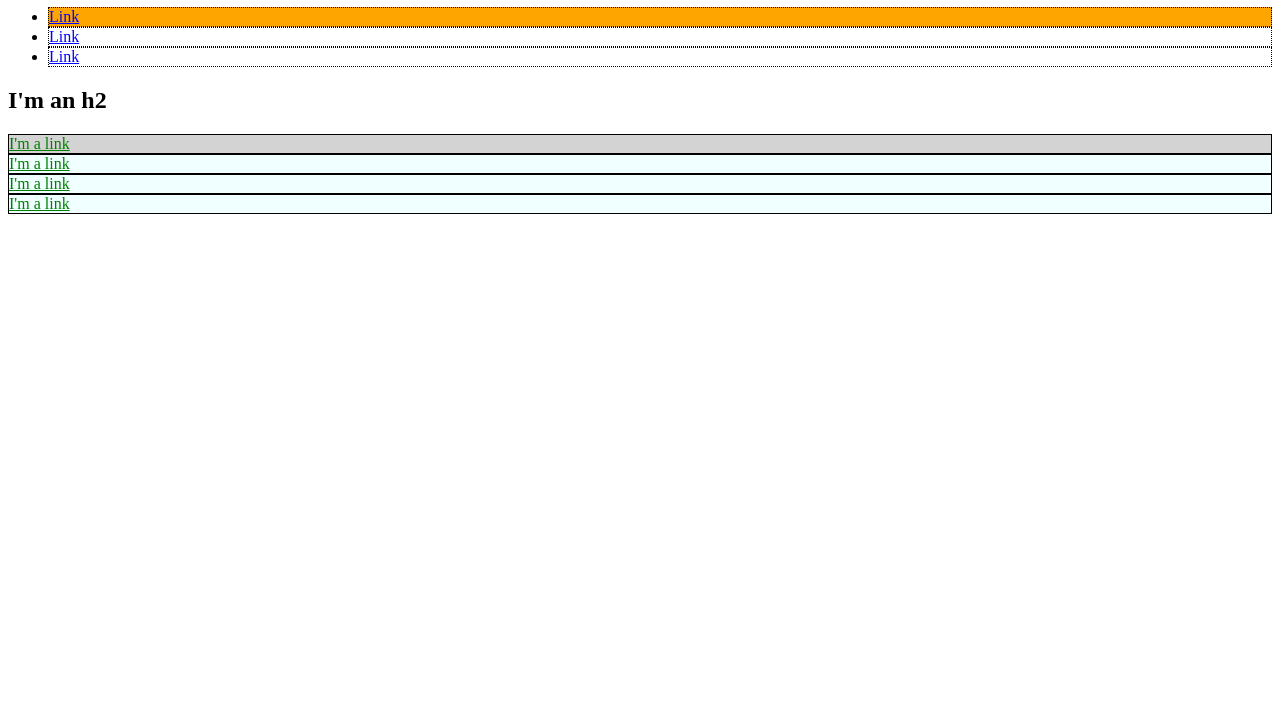
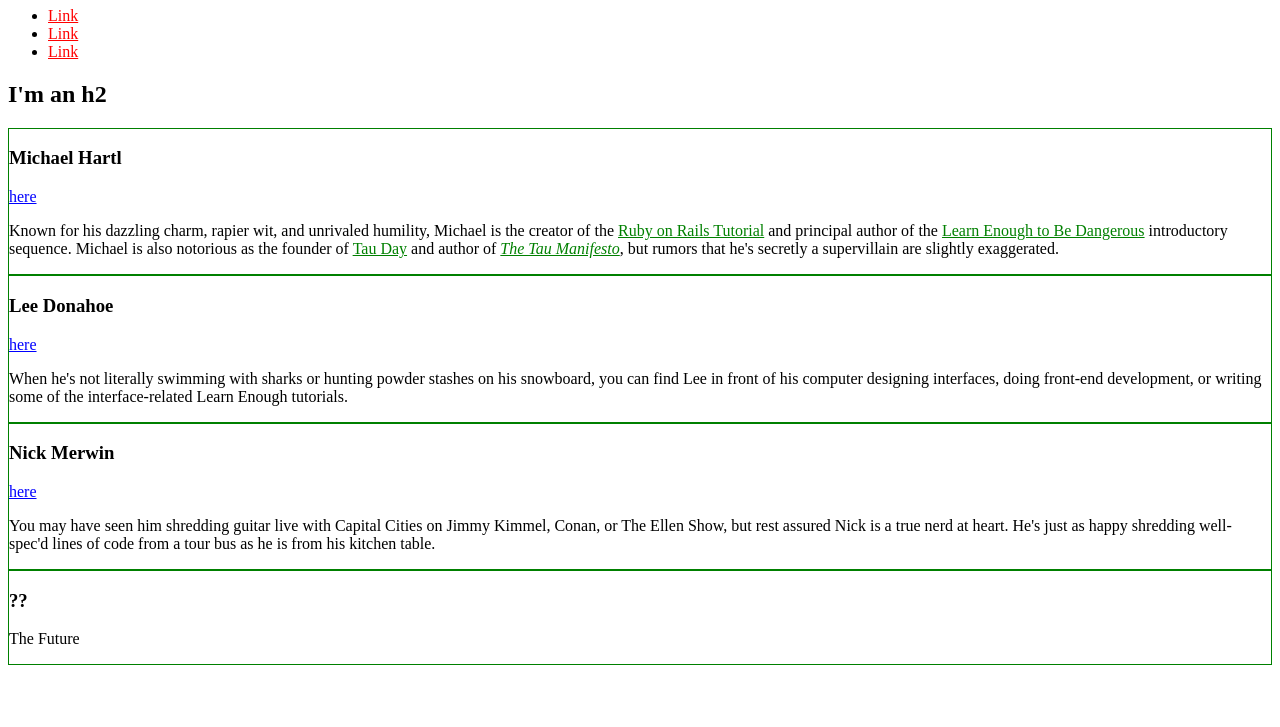
Before and after one commit to PatrikPajer/PatrikPajer.github.io, a plain HTML site: page index.html in a window 1280 px wide. Shown: the part 73-800 px from the top of the page. Drawn offline with Linux system fonts and the light colour scheme.

Commit message:
add completely new content and specific styling

```diff
--- a/index.html
+++ b/index.html
@@ -3,41 +3,31 @@
   <head>
     <title>Test Page: Don't Panic</title>
     <meta charset="utf-8">
-    <style type="text/css">
-      div {
-        border: 1px solid black;
+    <style>
+    /*GLOBAL STYLES*/
+      a {
+        color: red;
       }
-      li > a {
-        color: blue;
-      }
-      div > a {
-        color: green;
-      }
-      li {
-        border: 1px dotted black;
-      }
-      #exec-bio {
-        background-color: lightgray;
-      }
+    /*BIO STYLES*/
       .bio-box {
         border: 1px solid black;
       }
-      .bio-box a {
+      .bio-copy a {
         color: green;
       }
-      #home-box {
-        background-color: orange;
+      div.bio-box {
+        border: 1px solid green;
       }
-      .high-box {
-        background-color: azure;
+    /*SOCIAL STYLES*/
+      .social-link {
+        color: blue;
       }
-
     </style>
   </head>
   <body>
-    <h1>I'm an h1</h1>
+    <h1 class="social-link">I'm an h1</h1>
     <ul>
-      <li id="home-box">
+      <li>
         <a href="http://example.com/">Link</a>
       </li>
       <li>
@@ -48,17 +38,54 @@
       </li>
     </ul>
     <h2>I'm an h2</h2>
-    <div id="exec-bio" class="bio-box high-box">
-      <a href="http://example.com/">I'm a link</a>
+    <div class="bio-box">
+      <h3>Michael Hartl</h3>
+      <a href="http://twitter.com/mhartl" class="social-link">here</a>
+      <div class="bio-copy">
+      <p>
+        Known for his dazzling charm, rapier wit, and unrivaled humility,
+        Michael is the creator of the
+        <a href="http://railstutorial.org/">Ruby on Rails
+        Tutorial</a> and principal author of the
+        <a href="https://learnenough.com/">
+        Learn Enough to Be Dangerous</a> introductory sequence. Michael
+        is also notorious as the founder of
+        <a href="http://tauday.com/">Tau Day</a> and author of
+        <a href="http://tauday.com/tau-manifesto"><em>The Tau
+        Manifesto</em></a>, but rumors that he's secretly a supervillain
+        are slightly exaggerated.
+      </p>
     </div>
-    <div class="bio-box high-box">
-      <a href="http://example.com/">I'm a link</a>
     </div>
-    <div class="bio-box high-box">
-      <a href="http://example.com/">I'm a link</a>
+    <div class="bio-box">
+      <h3>Lee Donahoe</h3>
+      <a href="https://twitter.com/leedonahoe" class="social-link">here</a>
+      <div class="bio-copy">
+      <p>
+        When he's not literally swimming with sharks or hunting powder stashes on
+        his snowboard, you can find Lee in front of his computer designing
+        interfaces, doing front-end development, or writing some of the
+        interface-related Learn Enough tutorials.
+      </p>
     </div>
-    <div class="bio-box high-box">
-      <a href="http://example.com/">I'm a link</a>
+    </div>
+    <div class="bio-box">
+      <h3>Nick Merwin</h3>
+      <a href="https://twitter.com/nickmerwin" class="social-link">here</a>
+      <div class="bio-copy">
+      <p>
+        You may have seen him shredding guitar live with Capital Cities on Jimmy
+        Kimmel, Conan, or The Ellen Show, but rest assured Nick is a true nerd at
+        heart. He's just as happy shredding well-spec'd lines of code from a tour
+        bus as he is from his kitchen table.
+      </p>
+    </div>
+    </div>
+    <div class="bio-box">
+      <h3>??</h3>
+      <p>
+        The Future
+      </p>
     </div>
   </body>
 </html>
```
